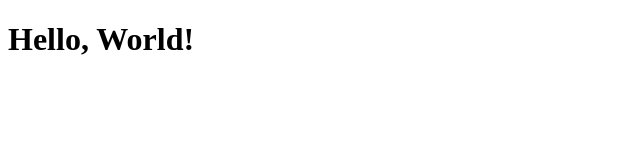
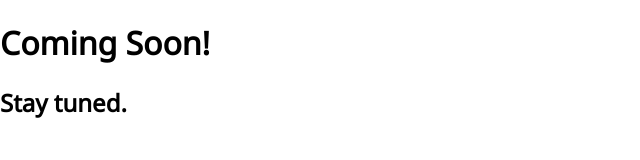
Before and after one commit to OpenSyntax/opensyntax.github.io, a plain HTML site: page index.html in a window 1280 px wide. Shown: the whole page, without its empty margins (0-640 px from the left). Drawn offline with Linux system fonts and the light colour scheme.

Commit message:
Added coming soon text and testing a font called Noto Sans.

```diff
--- a/index.html
+++ b/index.html
@@ -3,8 +3,17 @@
   <head>
     <meta charset="utf-8">
     <title>OpenSyntax</title>
+    <style media="screen">
+      body {
+        margin: 0;
+        padding: 0;
+        font-family: 'Noto Sans', sans-serif;
+      }
+    </style>
+    <link href="https://fonts.googleapis.com/css?family=Noto+Sans" rel="stylesheet">
   </head>
   <body>
-    <h1>Hello, World!</h1>
+    <h1>Coming Soon!</h1>
+    <h2>Stay tuned.</h2>
   </body>
 </html>
```
